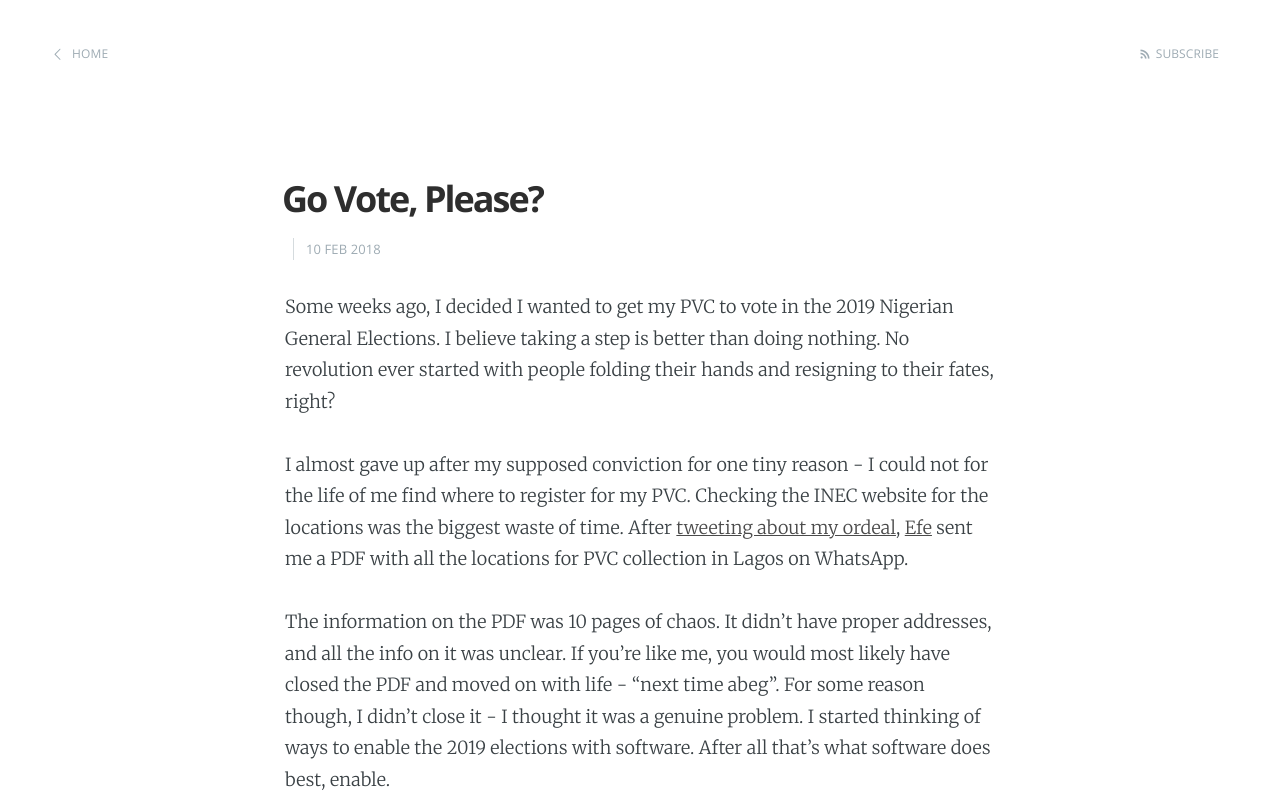
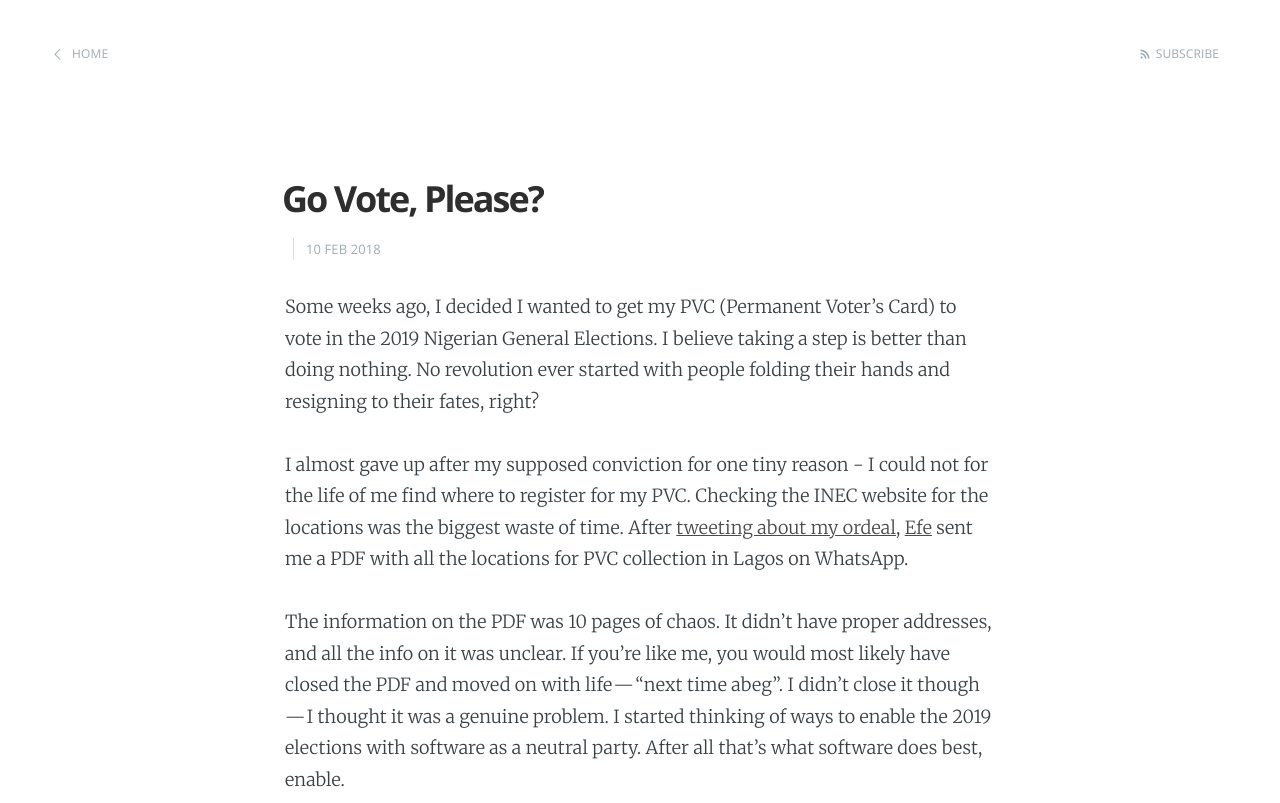
Before and after one commit to olayinkaos/olayinkaos.github.com, a Jekyll site: the page built from _posts/2018-02-10-go-vote-please.md, in a window 1280 px wide and 900 px high, cut to the strip 0-803 px from the top of the window. Built offline with Jekyll 4.4.1, drawn with Linux system fonts in a browser that asks for light colours; comment, search, counter and statistics services are not loaded; some of the changed text lies outside the part shown.

```diff
--- a/_posts/2018-02-10-go-vote-please.md
+++ b/_posts/2018-02-10-go-vote-please.md
@@ -8,11 +8,11 @@ disqus: true
 description: How and why me and Yomi built are building a bunch of software to help Nigerians vote in the 2019 General Election.
 ---
 
-Some weeks ago, I decided I wanted to get my PVC to vote in the 2019 Nigerian General Elections. I believe taking a step is better than doing nothing. No revolution ever started with people folding their hands and resigning to their fates, right?
+Some weeks ago, I decided I wanted to get my PVC (Permanent Voter’s Card) to vote in the 2019 Nigerian General Elections. I believe taking a step is better than doing nothing. No revolution ever started with people folding their hands and resigning to their fates, right?
 
 I almost gave up after my supposed conviction for one tiny reason - I could not for the life of me find where to register for my PVC. Checking the INEC website for the locations was the biggest waste of time. After [tweeting about my ordeal](https://twitter.com/olayinkaos/status/957740741761097736), [Efe](https://twitter.com/efefregene) sent me a PDF with all the locations for PVC collection in Lagos on WhatsApp.
 
-The information on the PDF was 10 pages of chaos. It didn't have proper addresses, and all the info on it was unclear. If you're like me, you would most likely have closed the PDF and moved on with life - "next time abeg". For some reason though, I didn't close it - I thought it was a genuine problem. I started thinking of ways to enable the 2019 elections with software. After all that's what software does best, enable.
+The information on the PDF was 10 pages of chaos. It didn’t have proper addresses, and all the info on it was unclear. If you’re like me, you would most likely have closed the PDF and moved on with life — “next time abeg”. I didn’t close it though — I thought it was a genuine problem. I started thinking of ways to enable the 2019 elections with software as a neutral party. After all that’s what software does best, enable.
 
 ![Lagos PVC Locations PDF](https://dl.dropboxusercontent.com/s/0tspxghftyth268/Lagos%20PVC%20Locations%20Screenshot.png)
 
```
Also changed, not shown: other parts of _posts/2018-02-10-go-vote-please.md (+2 -0 lines), about.md (+1 -1 lines).
